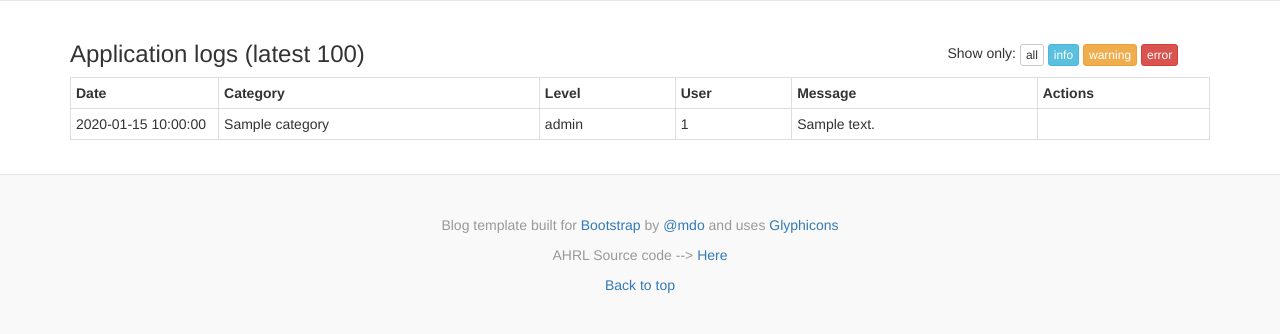
After one commit to rhaamo/ahrl, a Flask app: template templates/admin/logs.jinja2 in a window 1280 px wide. The commit adds this page. Shown: the part 50-384 px from the top of the page. Run offline with Flask 2, Linux system fonts and the light colour scheme; the template is opened without the code that fills it: most values are stand-ins (such as "Sample title", 1, 10 or a date in 2020); parts of the project's set-up code (start-up, migrations or seed data) failed here and were passed over; some libraries are stand-ins or nearby versions.

Commit message:
Add application logs view

```diff
--- a/controllers/admin.py
+++ b/controllers/admin.py
@@ -15,8 +15,8 @@ def logs():
     if not is_admin():
         return redirect(url_for('bp_home.home'))
     pcfg = {"title": "Application Logs"}
-    _logs = Logging.query.order_by(Logging.timestamp).limit(100).all()
-    return render_template('users/user_logs.jinja2', pcfg=pcfg, logs=_logs)
+    _logs = Logging.query.order_by(Logging.timestamp.desc()).limit(100).all()
+    return render_template('admin/logs.jinja2', pcfg=pcfg, logs=_logs)
 
 
 @bp_admin.route('/admin/config', methods=['GET', 'POST'])
--- /dev/null
+++ b/templates/admin/logs.jinja2
@@ -0,0 +1,44 @@
+{% extends "layout.jinja2" %}
+
+{% block content %}
+<div class="row">
+    <div class="col-xs-4">
+        <h3>Application logs (latest 100)</h3>
+    </div>
+    <div class="col-lg-offset-5 col-xs-3" style="margin-top: 1.6em">
+        Show only:
+        <a href="{{ url_for('bp_admin.logs') }}" class="btn btn-xs btn-default">all</a>
+        <a href="{{ url_for('bp_admin.logs', level='info') }}" class="btn btn-xs btn-info">info</a>
+        <a href="{{ url_for('bp_admin.logs', level='warning') }}" class="btn btn-xs btn-warning">warning</a>
+        <a href="{{ url_for('bp_admin.logs', level='error') }}" class="btn btn-xs btn-danger">error</a>
+    </div>
+</div>
+
+<div class="row">
+    <div class="col-lg-12">
+        <table class="table table-condensed table-stripped table-bordered">
+            <tr>
+                <th>Date</th>
+                <th>Category</th>
+                <th>Level</th>
+                <th>User</th>
+                <th>Message</th>
+                <th>Actions</th>
+            </tr>
+            {% for log in logs %}
+                <tr>
+                    <td width="13%">{{ log.timestamp.strftime('%Y-%m-%d %H:%M:%S') }}</td>
+                    <td>{{ log.category }}</td>
+                    <td>{{ log.level }}</td>
+                    <td>
+                        {{ log.user_id }}
+                    </td>
+                    <td>{{ log.message | replace('\r\n', '<br>') }}</td>
+                    <td></td>
+                </tr>
+            {% endfor %}
+        </table>
+
+    </div>
+</div>
+{% endblock %}
--- a/templates/layout.jinja2
+++ b/templates/layout.jinja2
@@ -124,6 +124,7 @@
                               <li role="separator" class="divider"></li>
                               <li class="dropdown-header">Admin</li>
                               <li><a href="{{ url_for('bp_admin.config') }}">App config</a></li>
+                              <li><a href="{{ url_for('bp_admin.logs') }}">App logs</a></li>
                           {% endif %}
                           <li role="separator" class="divider"></li>
                           <li><a href="{{ url_for_security('change_password') }}">Change password</a></li>
```
